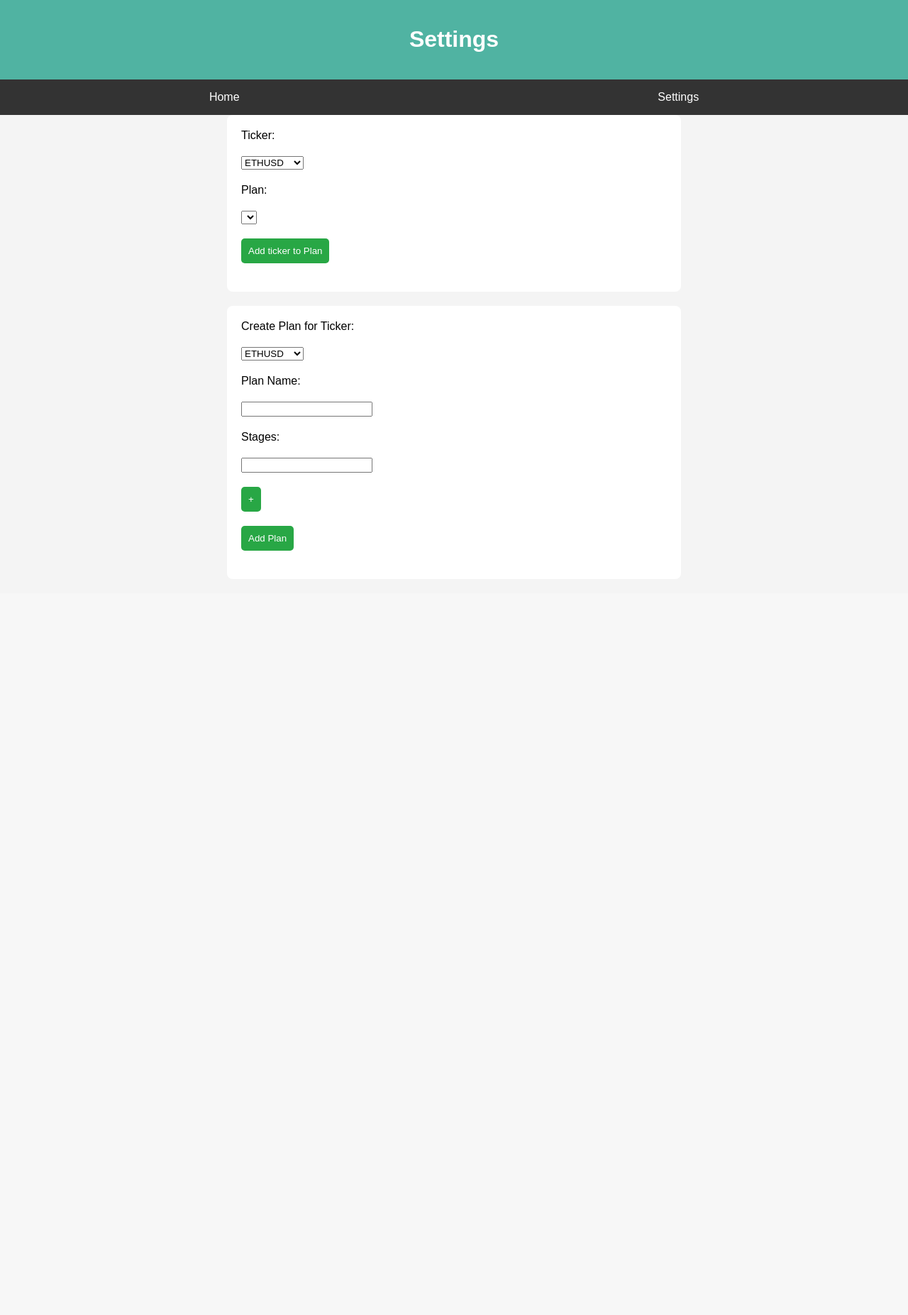
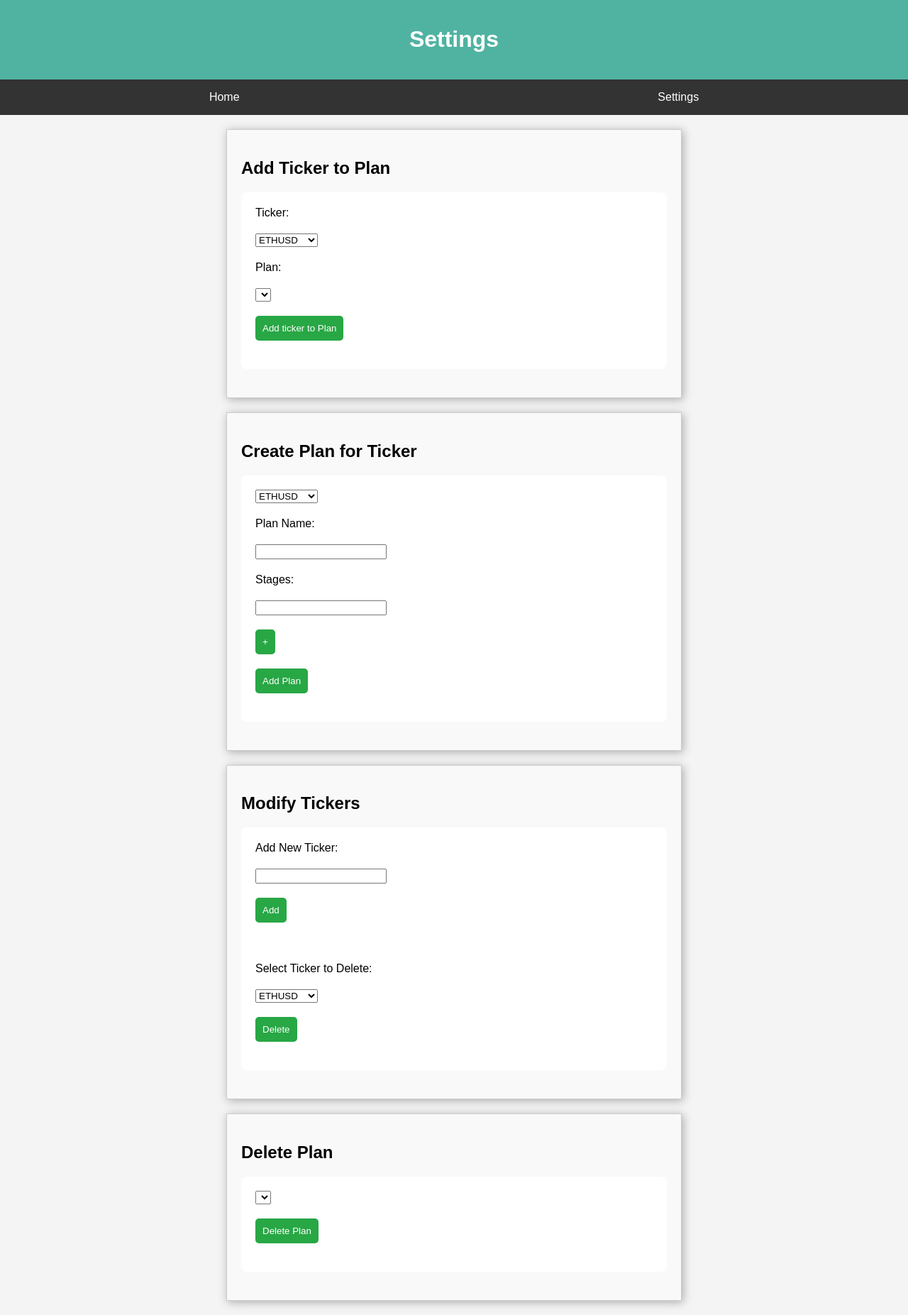
Before and after one commit to spoon2eric/tvalerts, a Flask app: page /settings in a window 1280 px wide. Shown: the whole page at 71% size. Before the commit the page ends 776 px from the top, so only its background shows below. Run offline with Flask 3, Linux system fonts and the light colour scheme; data comes from the database, SQL or seed files in the repository; data that the repository does not hold is empty.

Commit message:
Updated UI and Settings Pages

```diff
--- a/main.py
+++ b/main.py
@@ -4,7 +4,7 @@
 from flask import Flask, render_template, request, redirect, url_for, jsonify
 from flask_socketio import emit, send
 from flask_socketio import SocketIO
-#update
+
 logging.basicConfig(level=logging.INFO)
 
 # Directory of the script or current file.
@@ -123,6 +123,15 @@
             plan_name = request.form.get("plan_name")
             stages_desc = request.form.getlist("stages")
 
+            # Check if the plan already exists
+            cursor.execute("SELECT * FROM plans WHERE name=?", (plan_name,))
+            existing_plan = cursor.fetchone()
+            if existing_plan:
+                cursor.execute('SELECT * FROM plans')
+                plans = cursor.fetchall()
+                conn.close()
+                return render_template('settings.html', plan_exists=True, tickers=tickers, plans=plans)
+
             # Creating a new plan
             cursor.execute('INSERT INTO plans (name) VALUES (?)', (plan_name,))
             plan_id = cursor.lastrowid
@@ -142,6 +151,7 @@
                                   VALUES (?, ?)''', (ticker_id, stage_id[0]))
 
             conn.commit()
+
         elif 'add_ticker_to_plan' in request.form:
             ticker_id = request.form.get("ticker_to_add")
             plan_id = request.form.get("plan_to_add")
@@ -157,6 +167,48 @@
                                   VALUES (?, ?)''', (ticker_id, stage_id[0]))
 
             conn.commit()
+
+        elif 'delete_plan_submit' in request.form:
+            plan_id_to_delete = request.form.get("delete_plan")
+
+            # Deleting associated ticker_stage_status entries
+            cursor.execute('DELETE FROM ticker_stage_status WHERE stage_id IN (SELECT id FROM stages WHERE plan_id = ?)', (plan_id_to_delete,))
+
+            # Deleting associated stages
+            cursor.execute('DELETE FROM stages WHERE plan_id = ?', (plan_id_to_delete,))
+
+            # Deleting associations in ticker_plan
+            cursor.execute('DELETE FROM ticker_plan WHERE plan_id = ?', (plan_id_to_delete,))
+
+            # Deleting the plan
+            cursor.execute('DELETE FROM plans WHERE id = ?', (plan_id_to_delete,))
+
+            conn.commit()
+
+        elif 'add_ticker' in request.form:
+            new_ticker_name = request.form.get("new_ticker_name")
+            if new_ticker_name:
+                # Insert the new ticker
+                cursor.execute('INSERT OR IGNORE INTO tickers (name) VALUES (?)', (new_ticker_name,))
+                conn.commit()
+
+        elif 'delete_ticker' in request.form:
+            ticker_id_to_delete = request.form.get("ticker_to_delete")
+
+            # Deleting associated ticker_stage_status entries
+            cursor.execute('DELETE FROM ticker_stage_status WHERE ticker_id = ?', (ticker_id_to_delete,))
+
+            # Deleting associations in ticker_plan
+            cursor.execute('DELETE FROM ticker_plan WHERE ticker_id = ?', (ticker_id_to_delete,))
+
+            # Deleting the ticker
+            cursor.execute('DELETE FROM tickers WHERE id = ?', (ticker_id_to_delete,))
+
+            conn.commit()
+
+            # Re-fetch tickers after deletion
+            cursor.execute('SELECT * FROM tickers')
+            tickers = cursor.fetchall()
 
     # Getting plans for dropdown
     cursor.execute('SELECT * FROM plans')
--- a/templates/settings.html
+++ b/templates/settings.html
@@ -61,6 +61,17 @@
             background: #218838;
         }
 
+        .boxed-section {
+            width: 80%; /* Adjust this value based on your preference */
+            max-width: 600px; /* This ensures the boxes don't get too wide on large screens */
+            padding: 20px;
+            margin: 20px auto; /* 'auto' left and right margins center the boxes */
+            border: 1px solid #ccc;
+            box-shadow: 2px 2px 12px #aaa;
+            background-color: #f9f9f9; /* A light background color for the boxes */
+        }
+
+
         @media(max-width: 768px) {
             .container {
                 width: 95%;
@@ -85,7 +96,8 @@
         <a href="{{ url_for('index') }}">Home</a>
         <a href="{{ url_for('settings') }}">Settings</a>
     </nav>
-    <div class="container">
+    <div class="boxed-section">
+        <h2>Add Ticker to Plan</h2>
         <form method="POST">
             <label for="ticker_to_add">Ticker:</label>
             <select name="ticker_to_add">
@@ -101,8 +113,10 @@
             </select>
             <button type="submit" name="add_ticker_to_plan">Add ticker to Plan</button>
         </form>
+    </div>
+    <div class="boxed-section">
+        <h2>Create Plan for Ticker</h2>
         <form method="POST">
-            <label for="ticker">Create Plan for Ticker:</label>
             <select name="ticker">
                 {% for ticker in tickers %}
                     <option value="{{ ticker[0] }}">{{ ticker[1] }}</option>
@@ -115,8 +129,45 @@
                 <input type="text" name="stages" required>
             </div>
             <button type="button" onclick="addStageField()">+</button>
+
+            {% if error %}
+                <div class="error">Plan already exists in the database.</div>
+            {% endif %}
+
             <button type="submit" name="add_plan">Add Plan</button>
         </form>
     </div>
+    <div class="boxed-section">
+        <h2>Modify Tickers</h2>
+        <form method="POST">
+            <label for="new_ticker_name">Add New Ticker:</label>
+            <input type="text" name="new_ticker_name">
+            <button type="submit" name="add_ticker">Add</button>
+            <br><br>
+            <label for="ticker_to_delete">Select Ticker to Delete:</label>
+            <select name="ticker_to_delete">
+                {% for ticker in tickers %}
+                    <option value="{{ ticker[0] }}">{{ ticker[1] }}</option>
+                {% endfor %}
+            </select>
+            <button type="submit" name="delete_ticker">Delete</button>
+        </form>
+    </div>
+    <div class="boxed-section">
+        <h2>Delete Plan</h2>
+        <form method="POST">
+            <select name="delete_plan">
+                {% for plan in plans %}
+                    <option value="{{ plan[0] }}">{{ plan[1] }}</option>
+                {% endfor %}
+            </select>
+            <button type="submit" name="delete_plan_submit">Delete Plan</button>
+        </form>
+    </div>
+    <script>
+        {% if plan_exists %}
+            alert("The plan already exists in the database.");
+        {% endif %}
+    </script>
 </body>
 </html>
```
Also changed, not shown: templates/index.html (+12 -1 lines).
